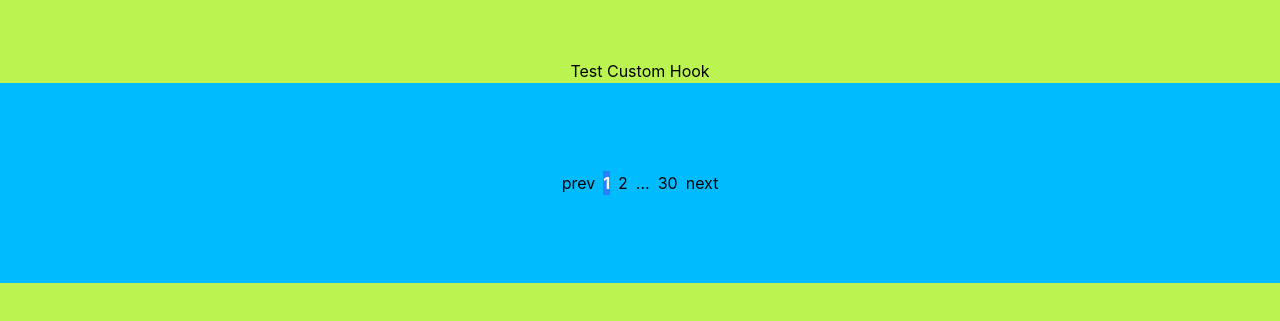
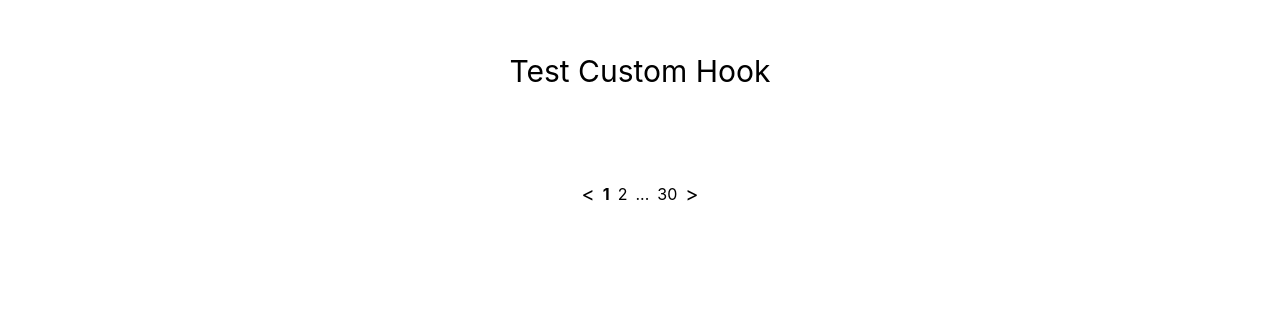
Before and after one commit to khaterehnaseri444-ui/customHooks, a React (Vite) app in the folder vite/: page /pagination in a window 1280 px wide. Shown: the part 229-550 px from the top of the page. Built offline with nearby package versions, Linux system fonts and the light colour scheme.

Commit message:
style : change buttons children in pagination test page

```diff
--- a/vite/src/core/hooks/stars/Stars.jsx
+++ b/vite/src/core/hooks/stars/Stars.jsx
@@ -25,7 +25,6 @@ function Stars({ stars = 5 }) {
             <svg
               width="50"
               height="50"
-              viewBox="0 0 24 24"
               fill={starsColorHandler(index + 1)}
             >
               <path d="M12 17.27L18.18 21 16.54 13.97 22 9.24l-7.19-.62L12 2 9.19 8.62 2 9.24l4.46 4.73L5.82 21z" />
--- a/vite/src/pages/PaginationTest.jsx
+++ b/vite/src/pages/PaginationTest.jsx
@@ -18,15 +18,16 @@ function PaginationTest() {
   };
 
   return (
-    <div className="w-full h-200 bg-lime-300 flex items-center justify-center flex-col">
-      <h1>Test Custom Hook</h1>
-      <div className="w-full h-50 bg-sky-400 flex items-center justify-center gap-2">
+    <div className="w-full h-200 flex items-center justify-center flex-col">
+      <h1 className="text-[30px]">Test Custom Hook</h1>
+      <div className="w-full h-50 flex items-center justify-center gap-2">
         <button
           type="button"
           onClick={() => goPageHandler(page - 1)}
           disabled={page === 1}
+          className="text-[20px] cursor-pointer"
         >
-          prev
+          {"<"}
         </button>
         {paginationItems.map((item, index) => {
           if (item === "...") {
@@ -38,7 +39,7 @@ function PaginationTest() {
               key={item}
               type="button"
               onClick={() => goPageHandler(item)}
-              className={isActivePage ? "font-bold bg-blue-500 text-white" : ""}
+              className={isActivePage ? "font-bold" : "cursor-pointer"}
             >
               {item}
             </button>
@@ -49,8 +50,9 @@ function PaginationTest() {
           type="button"
           onClick={() => goPageHandler(page + 1)}
           disabled={page === totalPages}
+          className="text-[20px] cursor-pointer"
         >
-          next
+          {">"}
         </button>
       </div>
     </div>
```
